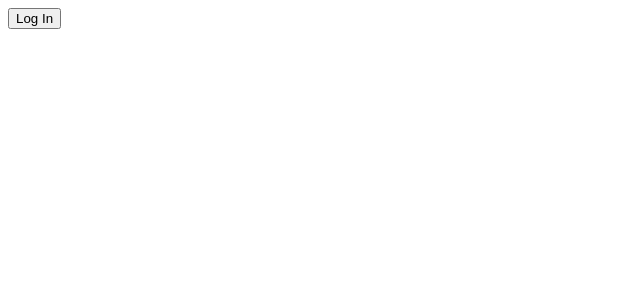
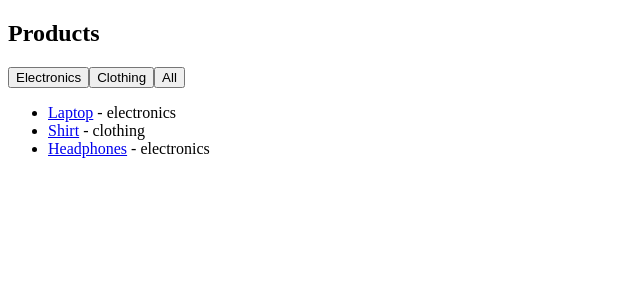
Before and after one commit to TaherehFaraji/React-notes3, a React (Vite) app: page /productspage in a window 1280 px wide. Shown: the top 300 px of the page, without its empty margins (0-640 px from the left). Built offline with nearby package versions, Linux system fonts and the light colour scheme.

Commit message:
url parameters

```diff
--- a/src/App.jsx
+++ b/src/App.jsx
@@ -19,13 +19,13 @@
 //   ]
 
 //   return (
-//     // <TodoProvider>
-//     //   <div className="todo-container">
-//     //     <h1>Todo List</h1>
-//     //     <AddTodo />
-//     //     <TodoList />
-//     //     <TodoFooter />
-//     //   </div>
+//     <TodoProvider>
+//       <div className="todo-container">
+//         <h1>Todo List</h1>
+//         <AddTodo />
+//         <TodoList />
+//         <TodoFooter />
+//       </div>
 //     </TodoProvider>
 //     // <ExpensiveChild />
 //     // <Counter />
@@ -41,6 +41,9 @@
 import { Routes, Route } from 'react-router-dom'
 import Navbar from './Navbar'
 import LoginButton from './LoginButton'
+import PostsList from './pages/PostsList'
+import PostDetail from './pages/PostDetail'
+import ProductsPage from './pages/ProductsPage'
 
 function Home() {
   return <h2>Home Page</h2>
@@ -57,15 +60,18 @@ function Contact() {
 function App() {
   return (
 
-      // {/* <h1>My Website</h1>
-      // <Navbar />
-      // <Routes>
-      //   <Route path="/" element={<Home />} />
-      //   <Route path="/about" element={<About />} />
-      //   <Route path="/contact" element={<Contact />} />
-      // </Routes> */}
-      <LoginButton />
-      )
+    // {/* <h1>My Website</h1>
+    // <Navbar />
+    <Routes>
+      <Route path="/" element={<Home />} />
+      {/* <Route path="/about" element={<About />} />
+      <Route path="/contact" element={<Contact />} /> */}
+      <Route path="/posts" element={<PostsList />} />
+      <Route path="/posts/:postId" element={<PostDetail />} />
+      <Route path='/productspage' element={<ProductsPage />}></Route>
+    </Routes>
+    // <LoginButton />
+  )
 }
 
-      export default App
+export default App
--- /dev/null
+++ b/src/pages/PostDetail.jsx
@@ -0,0 +1,25 @@
+import { useParams } from 'react-router-dom'
+
+const posts = [
+  { id: 1, title: 'React 19 New Features', content: 'Full content about React 19...', author: 'Dan' },
+  { id: 2, title: 'Understanding useEffect', content: 'Detailed guide on useEffect...', author: 'Sarah' },
+  { id: 3, title: 'Context API vs Redux', content: 'Comparison and use cases...', author: 'John' },
+]
+
+function PostDetail() {
+  const { postId } = useParams() // postId is a string!
+  const post = posts.find(p => p.id === Number(postId))
+
+  if (!post) {
+    return <h2>Post not found</h2>
+  }
+
+  return (
+    <div>
+      <h2>{post.title}</h2>
+      <p>By {post.author}</p>
+      <p>{post.content}</p>
+    </div>
+  )
+}
+export default PostDetail
--- /dev/null
+++ b/src/pages/PostsList.jsx
@@ -0,0 +1,24 @@
+import { Link } from 'react-router-dom'
+
+const posts = [
+  { id: 1, title: 'React 19 New Features', excerpt: 'React 19 brings many improvements...' },
+  { id: 2, title: 'Understanding useEffect', excerpt: 'Side effects are crucial...' },
+  { id: 3, title: 'Context API vs Redux', excerpt: 'When to use which...' },
+]
+
+function PostsList() {
+  return (
+    <div>
+      <h2>Blog Posts</h2>
+      <ul>
+        {posts.map(post => (
+          <li key={post.id}>
+            <Link to={`/posts/${post.id}`}>{post.title}</Link>
+            <p>{post.excerpt}</p>
+          </li>
+        ))}
+      </ul>
+    </div>
+  )
+}
+export default PostsList
--- /dev/null
+++ b/src/pages/ProductsPage.jsx
@@ -0,0 +1,38 @@
+
+import { useSearchParams } from 'react-router-dom'
+import { Link } from 'react-router-dom'
+
+const allProducts = [
+  { id: 1, name: 'Laptop', category: 'electronics' },
+  { id: 2, name: 'Shirt', category: 'clothing' },
+  { id: 3, name: 'Headphones', category: 'electronics' },
+]
+
+function ProductsPage() {
+  const [searchParams, setSearchParams] = useSearchParams()
+  const categoryFilter = searchParams.get('category') || ''
+
+  const filteredProducts = categoryFilter
+    ? allProducts.filter(p => p.category === categoryFilter)
+    : allProducts
+
+  return (
+    <div>
+      <h2>Products</h2>
+      <div>
+        <button onClick={() => setSearchParams({ category: 'electronics' })}>Electronics</button>
+        <button onClick={() => setSearchParams({ category: 'clothing' })}>Clothing</button>
+        <button onClick={() => setSearchParams({})}>All</button>
+      </div>
+      <ul>
+        {filteredProducts.map(p => (
+          <li key={p.id}>
+            <Link to={`/products/${p.id}`}>{p.name}</Link> - {p.category}
+          </li>
+        ))}
+      </ul>
+    </div>
+  )
+}
+
+export default ProductsPage
```
